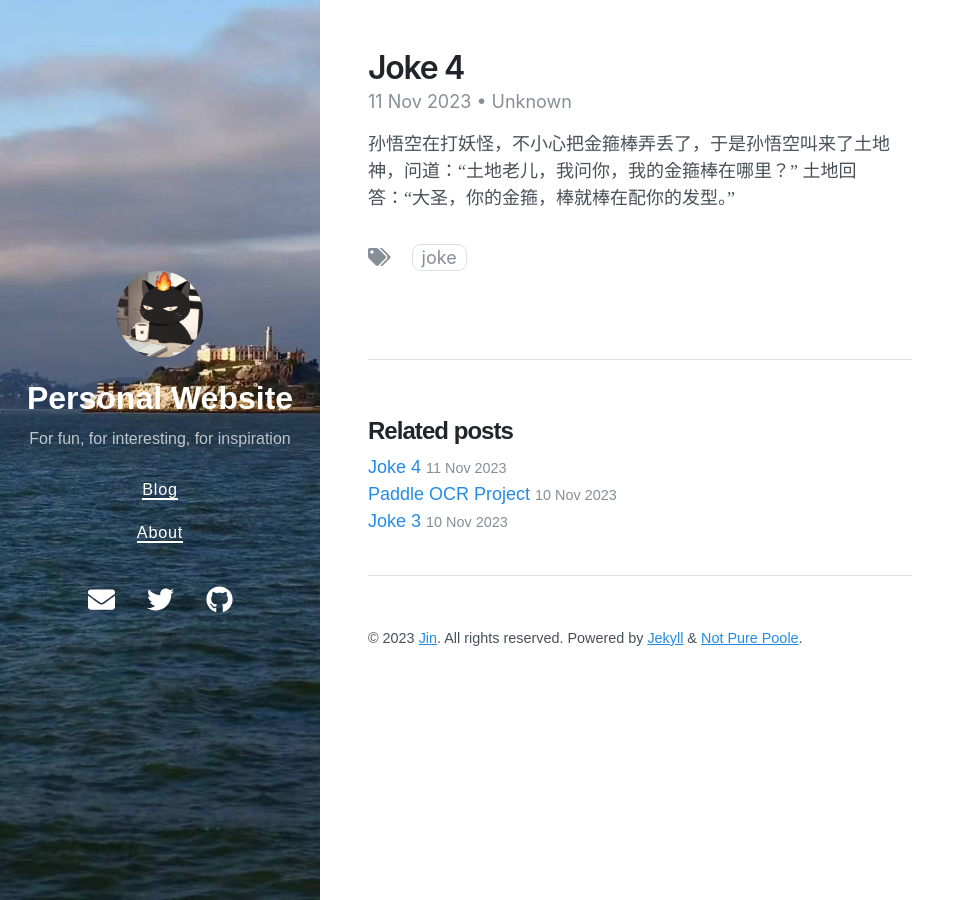
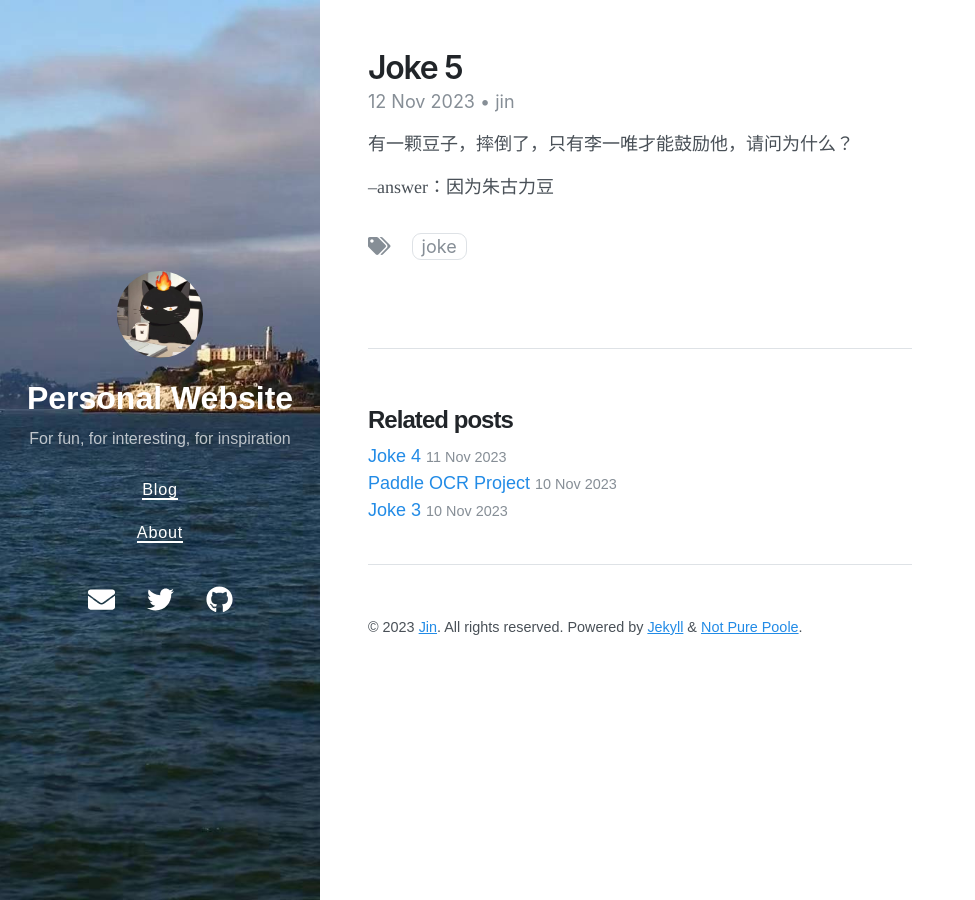
Before and after one commit to New-lay/New-lay.github.io, a Jekyll site: the page built from _posts/2023-11-12-joke-5.md, in a window 1280 px wide. Shown: the whole page, without its empty margins (0-975 px from the left). Built offline with Jekyll 4.4.1, drawn with Linux system fonts in a browser that asks for light colours; nearby versions of some CDN libraries.

Commit message:
Update 2023-11-12-joke-5.md

```diff
--- a/_posts/2023-11-12-joke-5.md
+++ b/_posts/2023-11-12-joke-5.md
@@ -1,10 +1,11 @@
 ---
 layout: post
-title: Joke 4
-author: Unknown
+title: Joke 5
+author: jin
 tags: Joke
-date: 2023-11-11 22:33 +0800
+date: 2023-11-12 22:33 +0800
 ---
 
-孙悟空在打妖怪，不小心把金箍棒弄丢了，于是孙悟空叫来了土地神，问道：“土地老儿，我问你，我的金箍棒在哪里？”
-土地回答：“大圣，你的金箍，棒就棒在配你的发型。”
+有一颗豆子，摔倒了，只有李一唯才能鼓励他，请问为什么？
+
+--answer：因为朱古力豆
```
